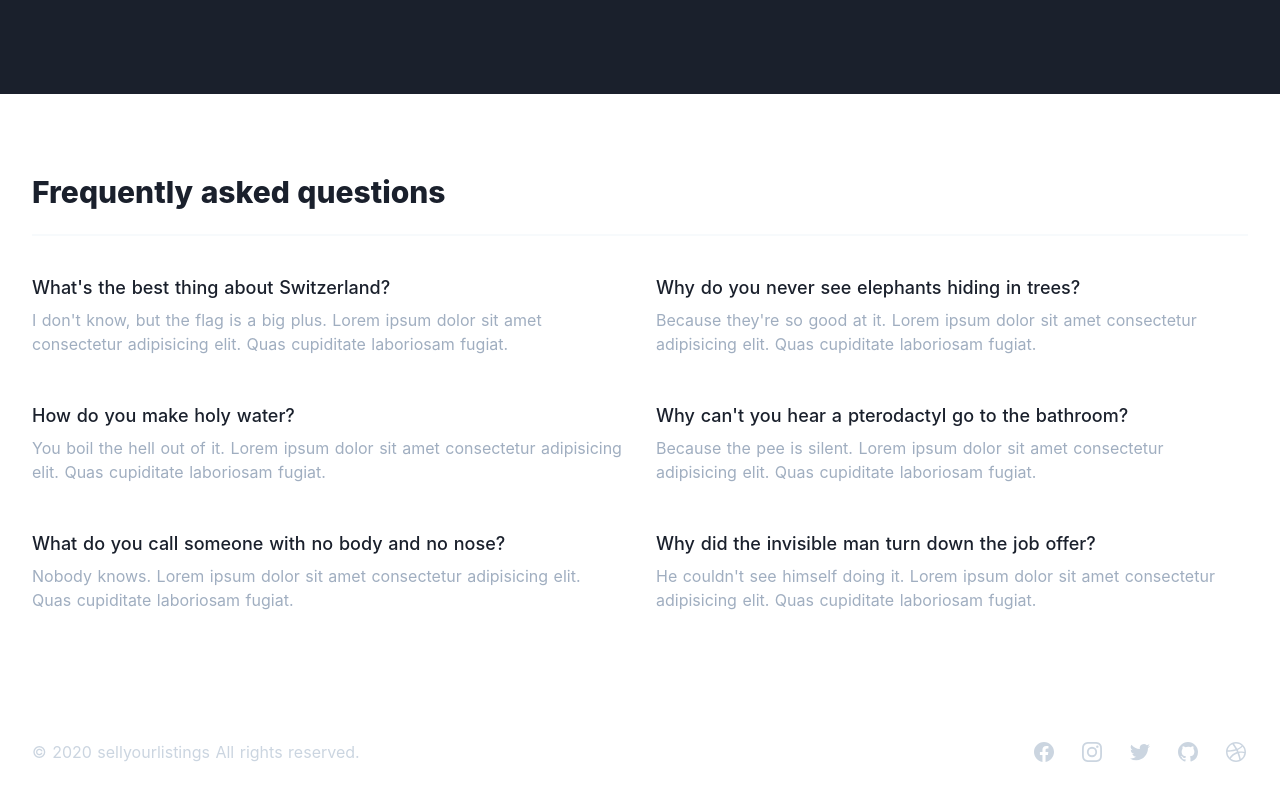
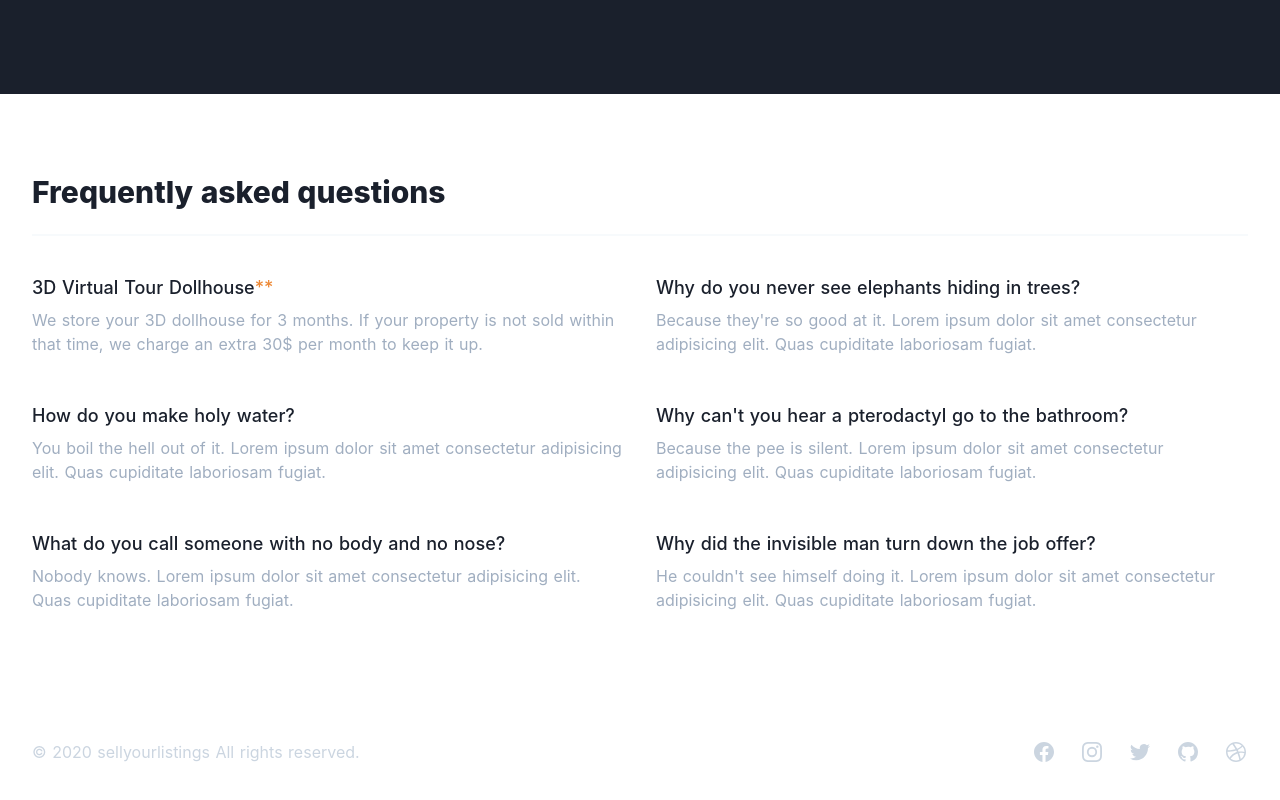
Before and after one commit to tomkonidas/sellyourlistings, a Nuxt app: page / in a window 1280 px wide. Shown: the part 2705-3505 px from the top of the page. Built offline with nearby package versions, Linux system fonts and the light colour scheme; what @tailwindcss/ui would draw is missing.

Commit message:
Add cost

```diff
--- a/components/FAQ.vue
+++ b/components/FAQ.vue
@@ -11,13 +11,13 @@
           <div>
             <div>
               <dt class="text-lg leading-6 font-medium text-gray-900">
-                What's the best thing about Switzerland?
+                3D Virtual Tour Dollhouse<span class="text-orange-500">**</span>
               </dt>
               <dd class="mt-2">
                 <p class="text-base leading-6 text-gray-500">
-                  I don't know, but the flag is a big plus. Lorem ipsum dolor
-                  sit amet consectetur adipisicing elit. Quas cupiditate
-                  laboriosam fugiat.
+                  We store your 3D dollhouse for 3 months.
+                  If your property is not sold within that time,
+                  we charge an extra 30$ per month to keep it up.
                 </p>
               </dd>
             </div>
```
